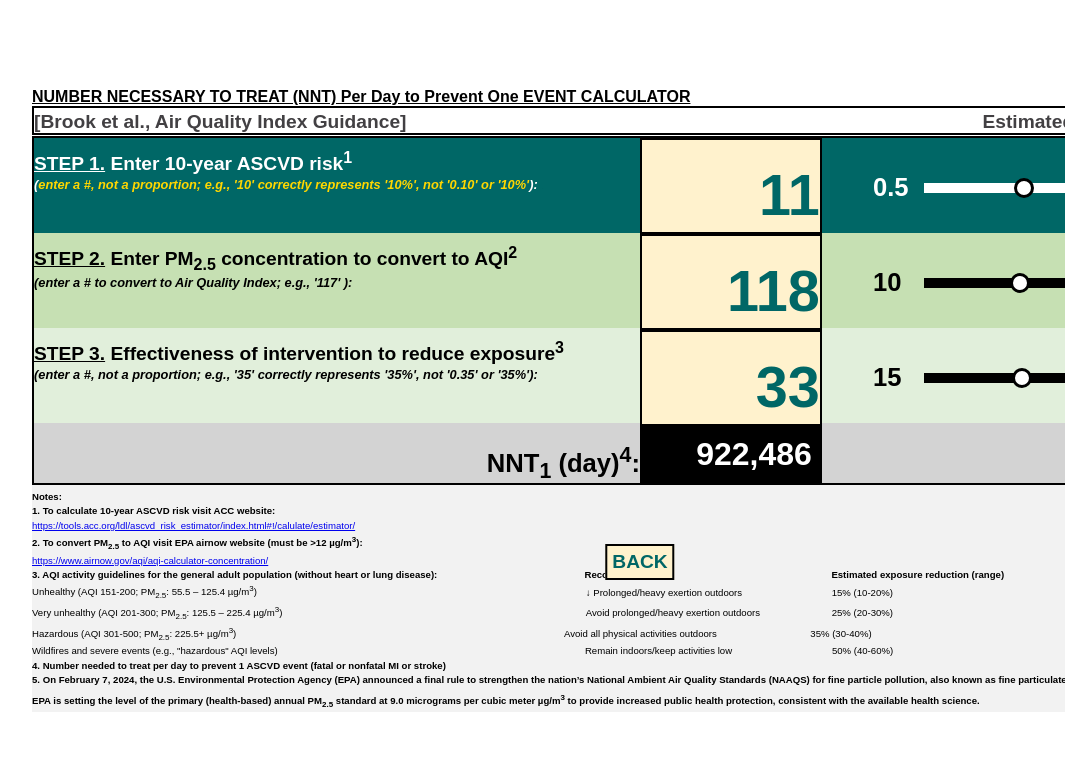
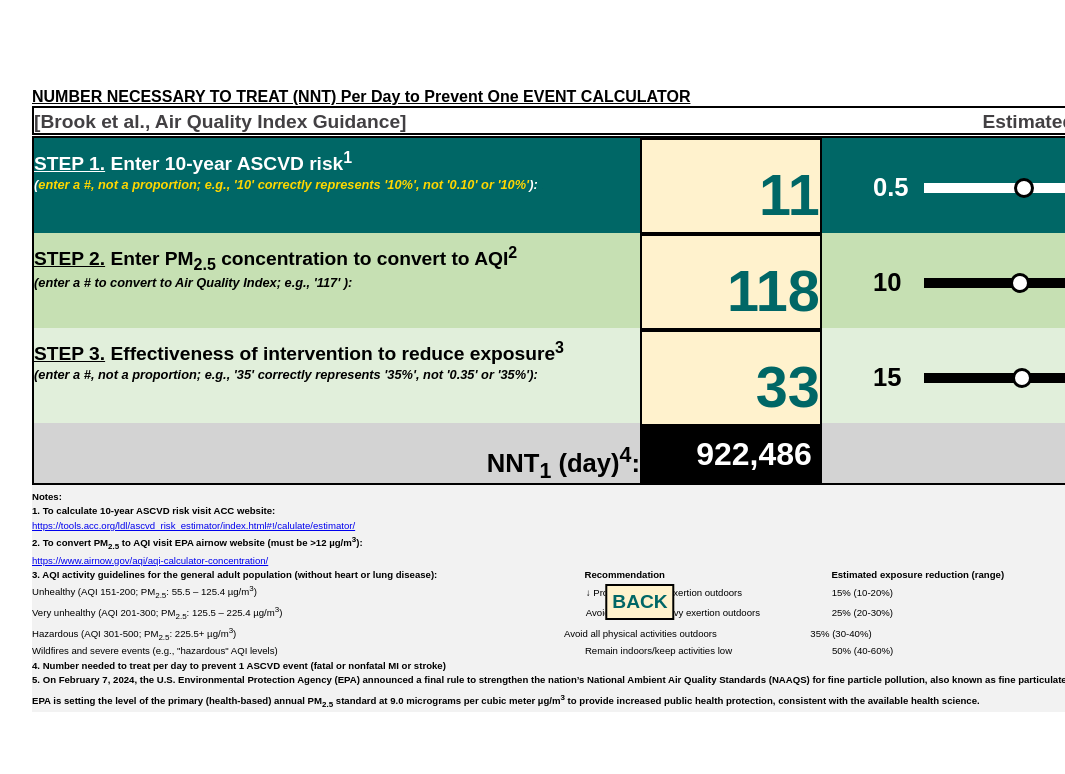
Before and after one commit to jss37/nntcalc, a plain HTML site: page index.html in a window 1280 px wide. Shown: the whole page, 0-1065 px from the left. Drawn offline with Linux system fonts and the light colour scheme; grey boxes are pictures that could not be loaded.

Commit message:
Update index.html

```diff
--- a/index.html
+++ b/index.html
@@ -153,7 +153,7 @@
         }
        .back-btn {
     position: fixed;
-    bottom: 220px; /* Position the button at the bottom */
+    bottom: 180px; /* Position the button at the bottom */
     left: 50%; /* Center horizontally */
     transform: translateX(-50%); /* Center horizontally */
     background-color: #fff2cd ;
```
